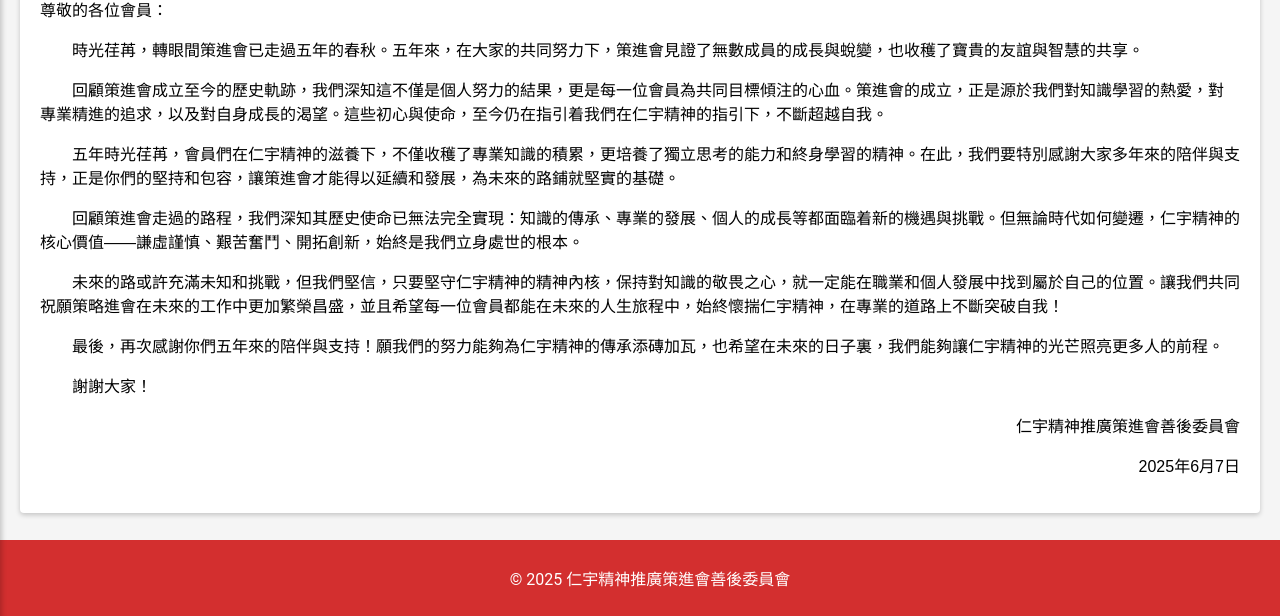
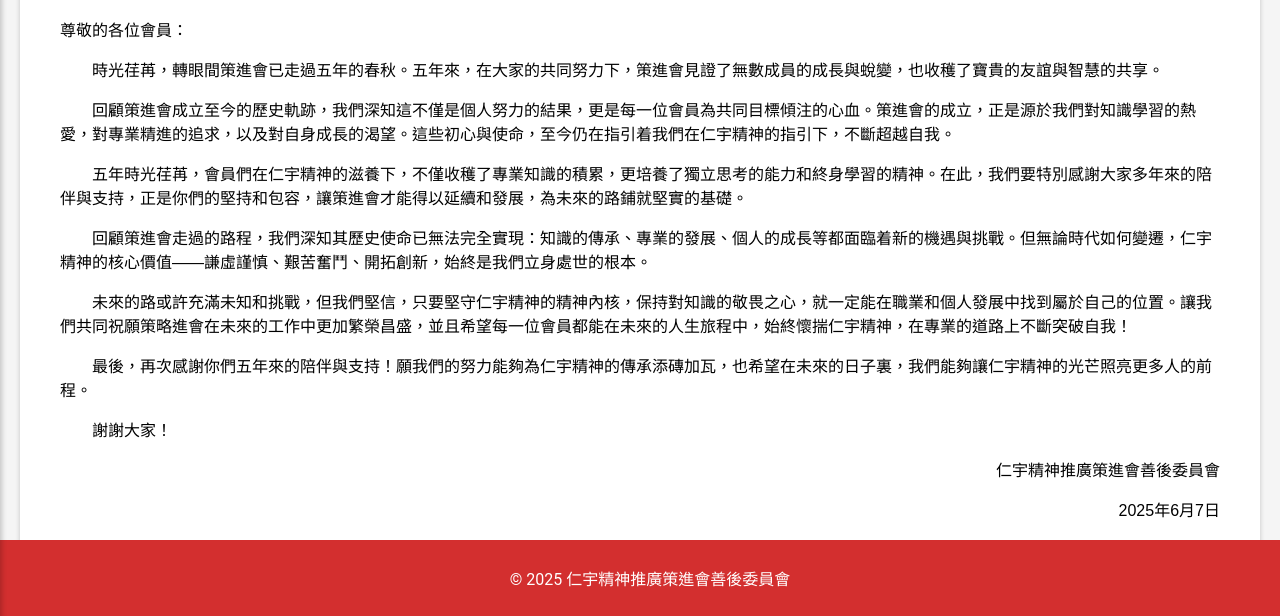
Before and after one commit to renyusspirit/renyusspirit.github.io, a plain HTML site: page zh-hk.html in a window 1280 px wide. Shown: the part 184-800 px from the top of the page. Drawn offline with Linux system fonts and the light colour scheme.

Commit message:
prettify

```diff
--- a/zh-hk.html
+++ b/zh-hk.html
@@ -28,7 +28,7 @@
         </button>
     </nav>
     <main>
-        <div class="card"><div class="WordSection1">
+        <div class="card"><div class="card-content"><div class="WordSection1">
 
 <h1 align="center" style="text-align:center"><span lang="ZH-TW" style="font-family:
 &quot;Noto Sans TC Medium&quot;,sans-serif;color:red;mso-ansi-language:EN;mso-fareast-language:
@@ -85,7 +85,7 @@ mso-ansi-language:EN;mso-fareast-language:ZH-TW"><o:p></o:p></span></p>
 mso-ansi-language:EN">2025</span><span style="font-family:&quot;Noto Sans TC Medium&quot;,sans-serif;
 mso-ansi-language:EN">年<span lang="EN">6</span>月<span lang="EN">7</span>日<span lang="EN"><o:p></o:p></span></span></p>
 
-</div>
+</div></div>
         </div>
 
     </main>
```
Also changed, not shown: index.html (+2 -2 lines).
